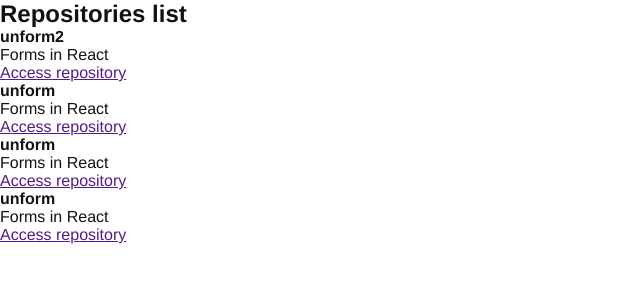
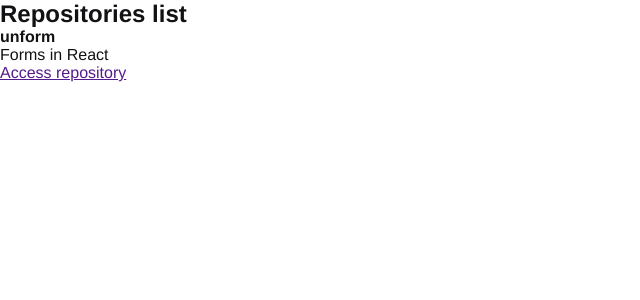
Before and after one commit to mhayk/ignite-github-explorer, a React app: page / in a window 1280 px wide. Shown: the top 300 px of the page, without its empty margins (0-640 px from the left). Built offline with nearby package versions, Linux system fonts and the light colour scheme.

Commit message:
Parameters passed via props.
Signed-off-by: Mhayk Whandson <hi@mhayk.com>

```diff
--- /dev/null
+++ b/src/components/RepositoryItem.jsx
@@ -0,0 +1,12 @@
+export function RepositoryItem(props) {
+    return (
+        <li>
+            <strong>{props.repository.name ?? 'Default'}</strong>
+            <p>Forms in React</p>
+
+            <a href="">
+                Access repository
+            </a>
+        </li>
+    );
+}
--- a/src/components/RepositoryList.jsx
+++ b/src/components/RepositoryList.jsx
@@ -1,4 +1,10 @@
-const repositoryName = 'unform2';
+import { RepositoryItem } from "./RepositoryItem";
+
+const repository = {
+    name: 'unform',
+    description: 'Forms in React',
+    link: 'https://github.com/unform/unform'
+}
 
 export function RepositoryList() {
     return (
@@ -6,38 +12,7 @@
             <h1>Repositories list</h1>
 
             <ul>
-                <li>
-                    <strong>{repositoryName}</strong>
-                    <p>Forms in React</p>
-
-                    <a href="">
-                        Access repository
-                    </a>
-                </li>
-                <li>
-                    <strong>unform</strong>
-                    <p>Forms in React</p>
-
-                    <a href="">
-                        Access repository
-                    </a>
-                </li>
-                <li>
-                    <strong>unform</strong>
-                    <p>Forms in React</p>
-
-                    <a href="">
-                        Access repository
-                    </a>
-                </li>
-                <li>
-                    <strong>unform</strong>
-                    <p>Forms in React</p>
-
-                    <a href="">
-                        Access repository
-                    </a>
-                </li>
+                <RepositoryItem repository={repository} />
             </ul>
         </section>
     )
```
